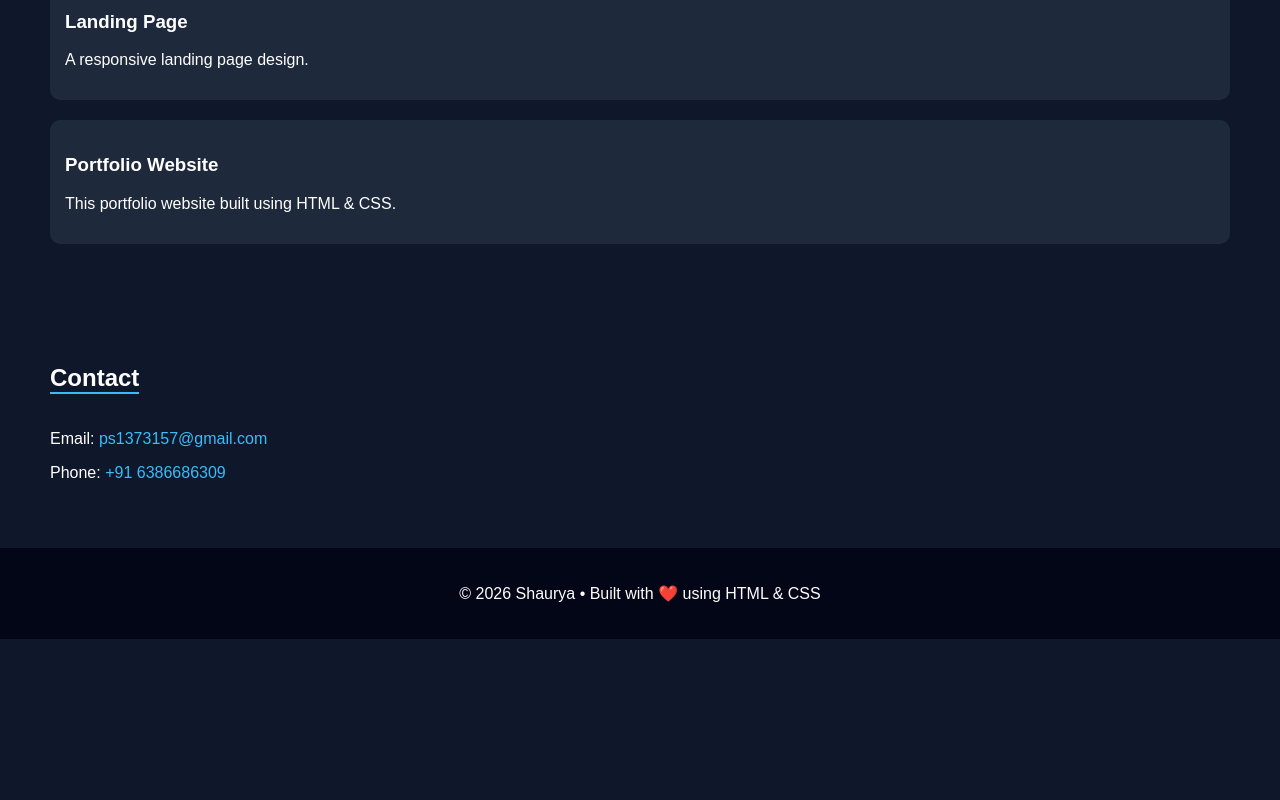
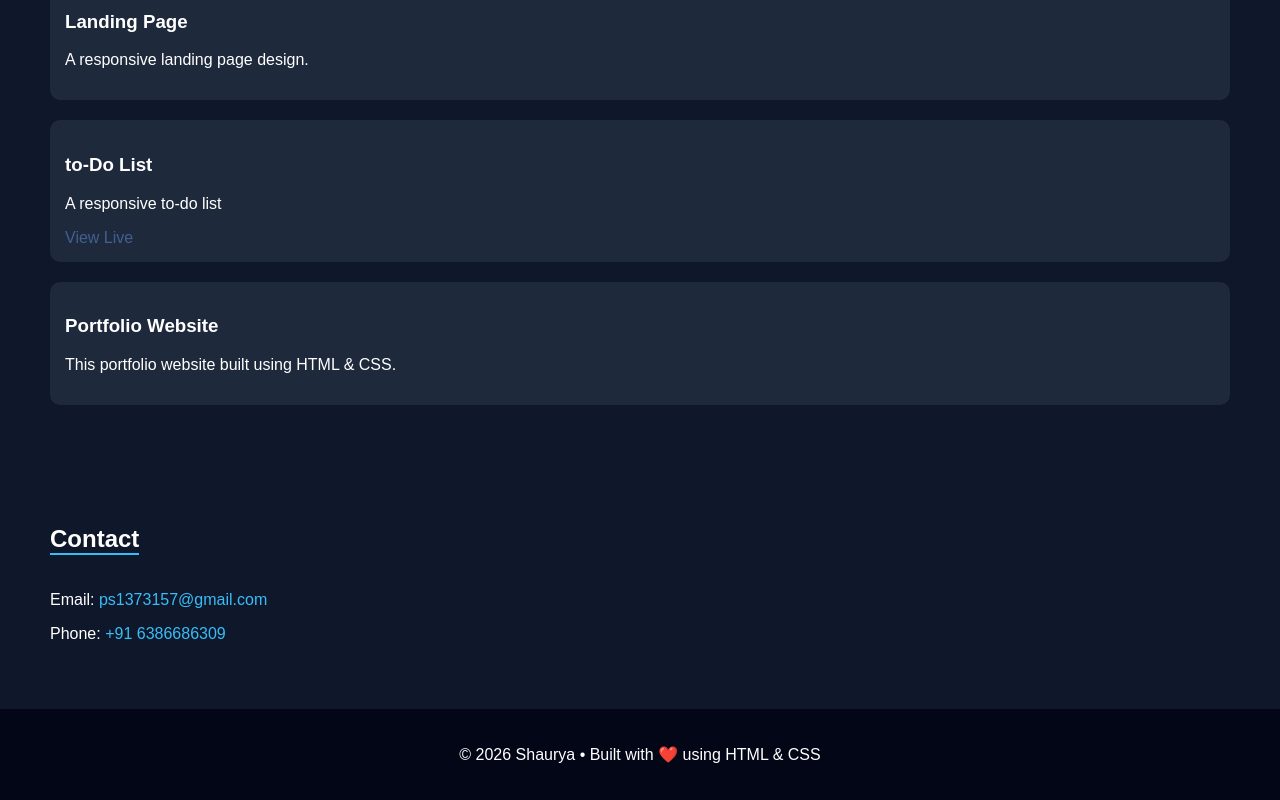
Before and after one commit to ps1373157-commits/portfolio, a plain HTML site: page index.html in a window 1280 px wide. Shown: the part 1346-2146 px from the top of the page. Before the commit the page ends 1985 px from the top, so only its background shows below. Drawn offline with Linux system fonts and the light colour scheme.

Commit message:
Update index.html

```diff
--- a/index.html
+++ b/index.html
@@ -62,6 +62,14 @@
   </div>
 
   <div class="project">
+    <h3>to-Do List</h3>
+    <p>A responsive to-do list</p>
+    <a href="https://ps1373157-commits.github.io/calculator/" target="_blank" class="ee">
+      View Live
+    </a>
+  </div>
+
+  <div class="project">
     <h3>Portfolio Website</h3>
     <p>This portfolio website built using HTML & CSS.</p>
   </div>
```
